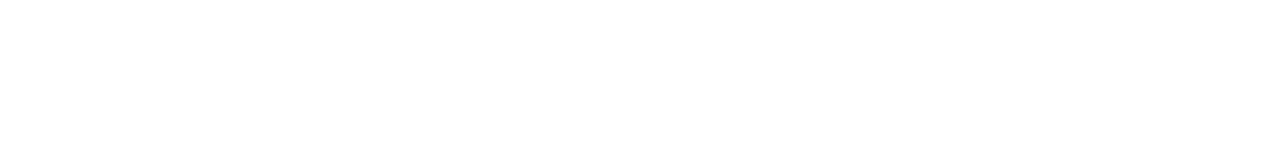
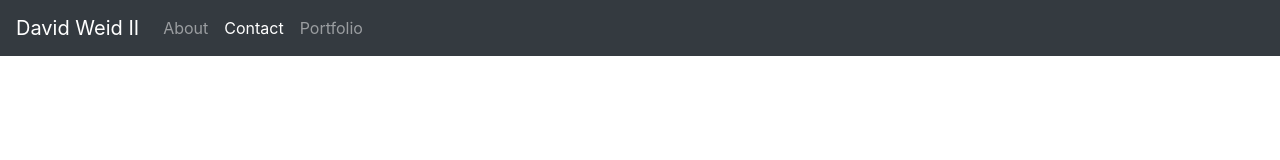
Before and after one commit to DavidWeid/Bootstrap-Portfolio, a plain HTML site: page contact.html in a window 1280 px wide. Drawn offline with nearby package versions, Linux system fonts and the light colour scheme.

Commit message:
added a nav bar

```diff
--- a/contact.html
+++ b/contact.html
@@ -8,11 +8,35 @@
     <title>A Bootstrap Portfolio</title>
     <meta name="viewport" content="width=device-width, initial-scale=1" />
     <link rel="stylesheet" type="text/css" media="screen" href="main.css" />
-    <link rel="stylesheet" href="https://stackpath.bootstrapcdn.com/bootstrap/4.1.3/css/bootstrap.min.css" integrity="sha384-MCw98/SFnGE8fJT3GXwEOngsV7Zt27NXFoaoApmYm81iuXoPkFOJwJ8ERdknLPMO" crossorigin="anonymous" />
+    <link rel="stylesheet" href="https://stackpath.bootstrapcdn.com/bootstrap/4.1.3/css/bootstrap.min.css" integrity="sha384-MCw98/SFnGE8fJT3GXwEOngsV7Zt27NXFoaoApmYm81iuXoPkFOJwJ8ERdknLPMO"
+        crossorigin="anonymous" />
 
 </head>
 
 <body>
+
+    <nav class="navbar navbar-expand-lg navbar-dark bg-dark">
+
+        <a class="navbar-brand" href="index.html">David Weid II</a>
+
+        <button class="navbar-toggler" type="button" data-toggle="collapse" data-target="#navbarNavAltMarkup"
+            aria-controls="navbarNavAltMarkup" aria-expanded="false" aria-label="Toggle navigation">
+            <span class="navbar-toggler-icon"></span>
+        </button>
+
+        <div class="collapse navbar-collapse" id="navbarNavAltMarkup">
+
+            <div class="navbar-nav">
+                <a class="nav-item nav-link" href="index.html">About</a>
+
+                <a class="nav-item nav-link active" href="contact.html">Contact <span class="sr-only">(current)</span></a>
+
+                <a class="nav-item nav-link" href="portfolio.html">Portfolio</a>
+            </div>
+
+        </div>
+
+    </nav>
 
 
 
@@ -23,11 +47,13 @@
 
 
 
-
-
-<script src="https://code.jquery.com/jquery-3.3.1.slim.min.js" integrity="sha384-q8i/X+965DzO0rT7abK41JStQIAqVgRVzpbzo5smXKp4YfRvH+8abtTE1Pi6jizo" crossorigin="anonymous"></script>
-<script src="https://cdnjs.cloudflare.com/ajax/libs/popper.js/1.14.3/umd/popper.min.js" integrity="sha384-ZMP7rVo3mIykV+2+9J3UJ46jBk0WLaUAdn689aCwoqbBJiSnjAK/l8WvCWPIPm49" crossorigin="anonymous"></script>
-<script src="https://stackpath.bootstrapcdn.com/bootstrap/4.1.3/js/bootstrap.min.js" integrity="sha384-ChfqqxuZUCnJSK3+MXmPNIyE6ZbWh2IMqE241rYiqJxyMiZ6OW/JmZQ5stwEULTy" crossorigin="anonymous"></script>
+    <script src="https://code.jquery.com/jquery-3.3.1.slim.min.js" integrity="sha384-q8i/X+965DzO0rT7abK41JStQIAqVgRVzpbzo5smXKp4YfRvH+8abtTE1Pi6jizo"
+        crossorigin="anonymous"></script>
+    <script src="https://cdnjs.cloudflare.com/ajax/libs/popper.js/1.14.3/umd/popper.min.js" integrity="sha384-ZMP7rVo3mIykV+2+9J3UJ46jBk0WLaUAdn689aCwoqbBJiSnjAK/l8WvCWPIPm49"
+        crossorigin="anonymous"></script>
+    <script src="https://stackpath.bootstrapcdn.com/bootstrap/4.1.3/js/bootstrap.min.js" integrity="sha384-ChfqqxuZUCnJSK3+MXmPNIyE6ZbWh2IMqE241rYiqJxyMiZ6OW/JmZQ5stwEULTy"
+        crossorigin="anonymous"></script>
 
 </body>
+
 </html>
```
Also changed, not shown: index.html (+32 -6 lines), portfolio.html (+32 -6 lines).
